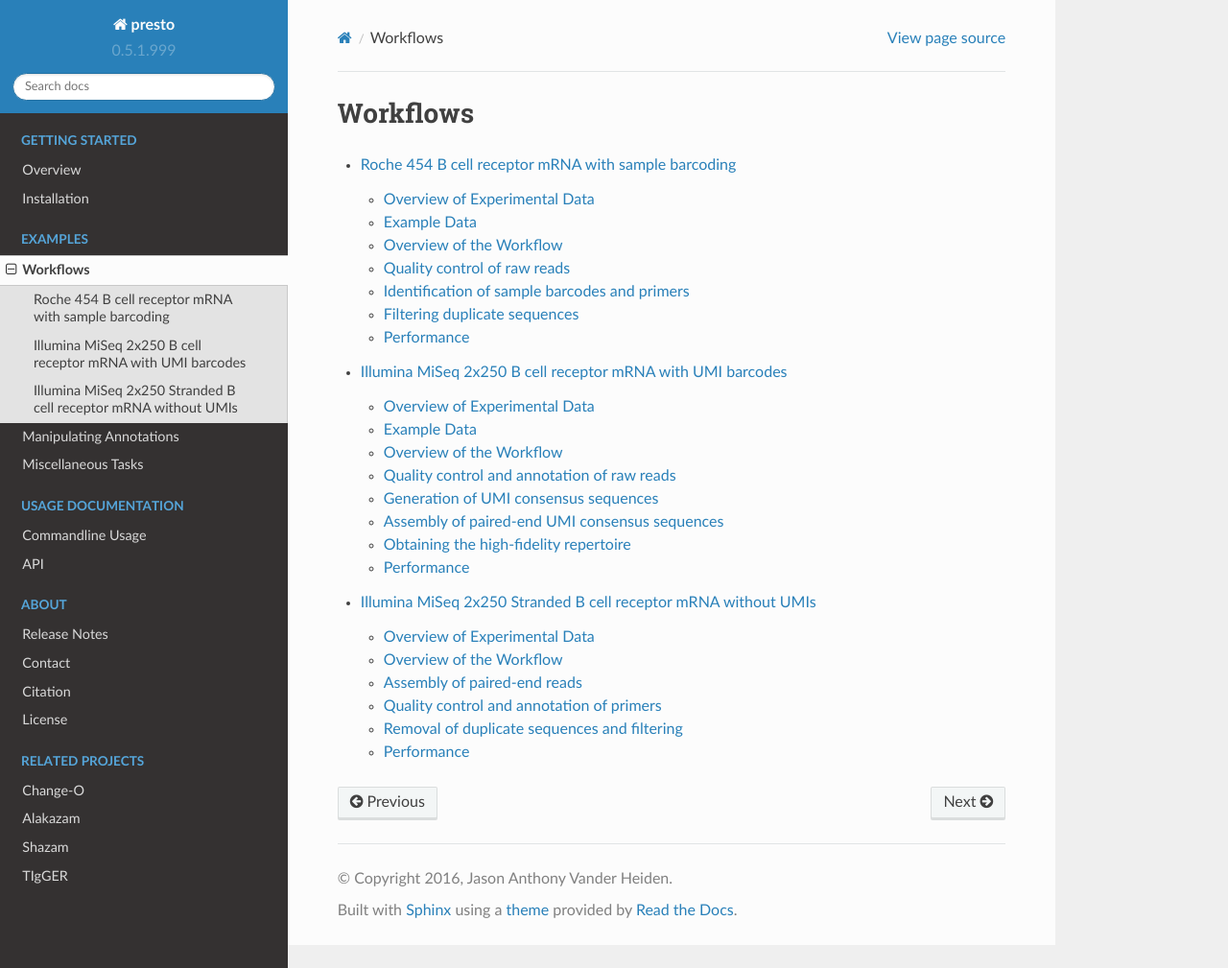
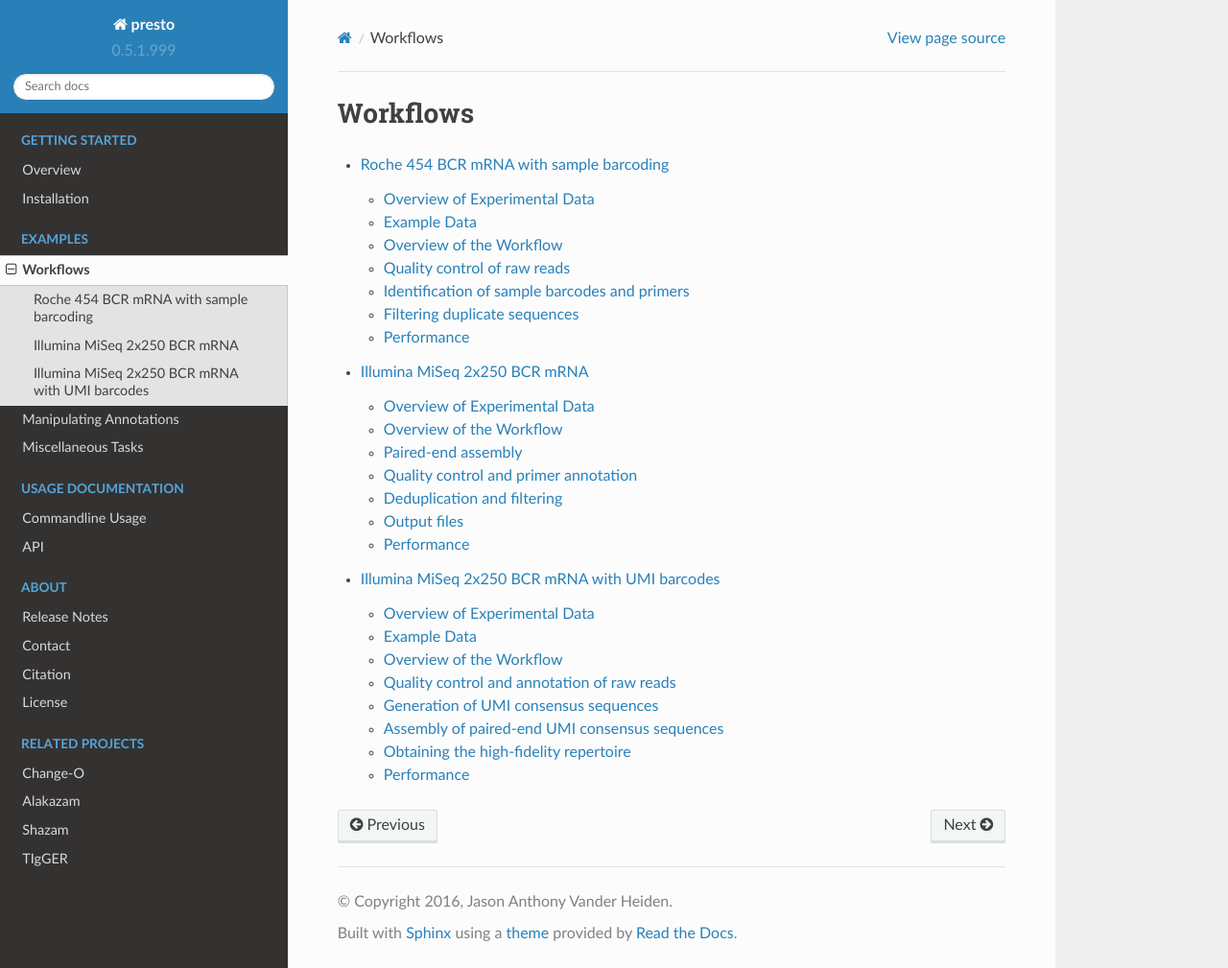
Before and after one commit to immcantation/presto, a Sphinx documentation site: the page built from docs/workflows.rst, in a window 1280 px wide and 1009 px high. Shown: the whole window at 96% size. Built offline with Sphinx 7.4.7 and the Read the Docs theme 2.0.0, drawn with Linux system fonts in a browser that asks for light colours; formulas are drawn with MathJax 3; some of the changed lines change nothing that is shown.

Commit message:
Finished Greiff2014 example workflow. And it's beautiful. *Pats self on back* *Waits silent and alone for applause that never comes*

```diff
--- a/docs/workflows.rst
+++ b/docs/workflows.rst
@@ -6,6 +6,6 @@
 .. toctree::
    :maxdepth: 2
 
-   workflows/454_Jiang2013
-   workflows/MiSeq_Stern2014
-   workflows/MiSeq_Greiff2014
+   workflows/Jiang2013_Workflow
+   workflows/Greiff2014_Workflow
+   workflows/Stern2014_Workflow
--- a/docs/workflows/MiSeq_Greiff2014.rst
+++ b/docs/workflows/Greiff2014_Workflow.rst
@@ -1,4 +1,4 @@
-Illumina MiSeq 2x250 Stranded B cell receptor mRNA without UMIs
+Illumina MiSeq 2x250 BCR mRNA
 ================================================================================
 
 Overview of Experimental Data
@@ -26,11 +26,7 @@
 We have hosted a small subset of the data (Accession: ERR346600) on the
 pRESTO website in FASTQ format, with accompanying primer files and an example
 workflow script. The sample data set and workflow script may be downloaded from
-here:
-
-.. todo::
-
-    `Greiff et al, 2014 example <http://clip.med.yale.edu/presto/examples/Example_Data_Greiff2014.zip>`__
+here: `Greiff et al, 2014 example <http://clip.med.yale.edu/presto/examples/Example_Greiff2014.zip>`__
 
 
 Overview of the Workflow
@@ -40,9 +36,9 @@
 from raw sequence reads to a fully annotated repertoire of complete V(D)J
 sequences. The workflow is divided into four high-level tasks:
 
-    1. Assembly of paired-end reads.
-    2. Quality control and annotation of primers.
-    3. Removal of duplicate sequences and filtering.
+    1. `Paired-end assembly`_
+    2. `Quality control and primer annotation`_
+    3. `Deduplication and filtering`_
 
 A graphical representation of the workflow along with the corresponding
 sequence of pRESTO commands is shown below.
@@ -55,9 +51,9 @@
 
     **Flowchart of processing steps.**
     Each pRESTO tool is shown as a colored box. The workflow is divided into
-    three primary tasks: (orange) asssembly of paired-end reads, (green)
-    quality control and primer annotation, and removal of duplicate sequences
-    and filtering (blue). The intermediate files output by each tool are not
+    three primary tasks: (orange) paired-end assembly, (green)
+    quality control and primer annotation, and deduplication and
+    filtering (blue). The intermediate files output by each tool are not
     shown for the sake of brevity.
 
 Commands
@@ -70,11 +66,12 @@
 
 :download:`Download Commands <scripts/Greiff2014_Commands.sh>`
 
-Assembly of paired-end reads
+Paired-end assembly
 --------------------------------------------------------------------------------
 
-Each set of paired-ends mate-pairs is first assembled into a full length Ig
-sequence using the ``align`` subcommand of the :ref:`AssemblePairs` tool:
+Each set of paired-ends mate-pairs is first assembled into a full length
+Ig sequence using the :program:`align` subcommand of
+the :ref:`AssemblePairs` tool:
 
 .. literalinclude:: scripts/Greiff2014_Commands.sh
    :language: none
@@ -82,23 +79,32 @@
    :lines: 2-3
 
 During assembly we have defined read 2 (V-region) as the head of the sequence
-(``--1`` argument) and read 2 as tail of the sequence (``--2`` argument). The
-``--coord`` argument defines the format of the sequence header so that
-:ref:`AssemblePairs` can properly identify mate-pairs; in this case, we use
-``--coord sra`` as out headers are in the SRA/ENA format.
+(:option:`-1 <AssemblePairs align -1>`) and read 2 as tail of the sequence
+(:option:`-2 <AssemblePairs align -2>`). The
+:option:`--coord <AssemblePairs align --coord>` argument defines the format of
+the sequence header so that :ref:`AssemblePairs` can properly identify mate-pairs;
+in this case, we use :option:`--coord sra <AssemblePairs align --coord>`
+as our headers are in the SRA/ENA format.
 
-The :ref:`ParseLog` tool:
+.. note::
+
+    For both the :ref:`AssemblePairs` and :ref:`PairSeq` commands using the
+    correct :option:`--coord <AssemblePairs align --coord>` argument is critical
+    for matching mate-pairs. The most common values to use are:
+    ``sra``, ``illumina``, ``454`` and ``presto``.
+
+The :ref:`ParseLog` tool is then used to build a tab-delimited file of
+results from the :ref:`AssemblePairs` log file:
 
  .. literalinclude:: scripts/Greiff2014_Commands.sh
    :language: none
    :lineno-match:
-   :lines: 15
+   :lines: 17
 
-is used to build a tab-delimited table of results from the :ref:`AssemblePairs`
-log file containing the following entries:
+Which will containing the following columns:
 
 ===================== ===============================
-AssemblePairs Field   Description
+Field                 Description
 ===================== ===============================
 ID                    Sequence name
 LENGTH                Length of the assembled sequence
@@ -107,50 +113,44 @@
 PVALUE                P-value for the assembly
 ===================== ===============================
 
-.. note::
-
-    For both the :ref:`AssemblePairs` and :ref:`PairSeq` commands using the
-    correct ``--coord`` argument is critical for matching mate-pairs. The most
-    common values to use are: ``sra``, ``illumina``, ``454`` and ``presto``.
-
 .. seealso::
 
     Depending on the amplicon length in your data, not all mate-pairs may overlap.
     For the sake of simplicity, we have excluded a demonstration of assembly
-    in such cases. pRESTO provides a couple approaches to deal with such reads,
-    including use of the V-region reference sequences to properly space
-    non-overlapping reads via the ``reference`` subcommand of :ref:`AssemblePairs`,
-    or, if all else fails, simplying sticking mate-pairs together end-to-end with
-    some intervening gap via the ``join`` subcommand.
+    in such cases. pRESTO provides a couple approaches to deal with such reads.
+    The :program:`reference` subcommand of :ref:`AssemblePairs` can use the
+    ungapped V-region reference sequences to properly space non-overlapping reads.
+    Or, if all else fails, the :program:`join` subcommand can be used to simply
+    stick mate-pairs together end-to-end with some intervening gap.
 
-Quality control and annotation of primers
+Quality control and primer annotation
 --------------------------------------------------------------------------------
 
 Removal of low quality reads
 ^^^^^^^^^^^^^^^^^^^^^^^^^^^^^^^^^^^^^^^^^^^^^^^^^^^^^^^^^^^^^^^^^^^^^^^^^^^^^^^^
 
 Quality control begins with the identification and removal of
-low-quality reads using the ``quality`` subcommand of the :ref:`FilterSeq` tool.
+low-quality reads using the :program:`quality` subcommand of the :ref:`FilterSeq` tool.
 In this example, reads with mean Phred quality scores less than
-20 are removed:
+20 (:option:`-q 20 <FilterSeq quality -q>`) are removed:
 
 .. literalinclude:: scripts/Greiff2014_Commands.sh
    :language: none
    :lineno-match:
    :lines: 4
 
-The :ref:`ParseLog` tool is used to build tab-delimited table from the
+The :ref:`ParseLog` tool is then used to build tab-delimited file from the
 :ref:`FilterSeq` log:
 
 .. literalinclude:: scripts/Greiff2014_Commands.sh
    :language: none
    :lineno-match:
-   :lines: 16
+   :lines: 18
 
-capturing the following annotations:
+Capturing the following annotations:
 
 ===================== ===============================
-FilterSeq Field       Description
+Field                 Description
 ===================== ===============================
 ID                    Sequence name
 QUALITY               Quality score
@@ -160,9 +160,9 @@
 ^^^^^^^^^^^^^^^^^^^^^^^^^^^^^^^^^^^^^^^^^^^^^^^^^^^^^^^^^^^^^^^^^^^^^^^^^^^^^^^^
 
 When dealing with Ig sequences, it is important to cut or mask the primers,
-as B-cell receptors are subject to somatic hypermutation (the
+as B cell receptors are subject to somatic hypermutation (the
 accumulation of point mutations in the DNA) and degenerate primer
-matches can look like mutations in downstream applications. The ``score``
+matches can look like mutations in downstream applications. The :program:`score`
 subcommand of :ref:`MaskPrimers` is used to identify and remove the V-region and
 C-region PCR primers for both reads:
 
@@ -174,48 +174,15 @@
 In this data set the authors have added a random sequence of 4 bp to the
 start of each read before the primer sequence to increase sequence diversity
 and the reliability of cluster calling on the Illumina platform.
-As such, both primers begin at position 4 (``--start 4``), but the C-region
-primer begins 4 bases from the end of the assembled read. The addition of the
-``--revpr`` argument to the second :ref:`MaskPrimers` step instructs the
-tool to reverse complement the primer sequences and check the tail of the
-read. The two primer regions have also been treated differently. The V-region
-primer has been masked (replaced by Ns) using the ``--mode mask`` argument
+As such, both primers begin at position 4 (:option:`--start 4 <MaskPrimers score --start>`),
+but the C-region primer begins 4 bases from the end of the assembled read.
+The addition of the :option:`--revpr <MaskPrimers score --revpr>` argument to the
+second :ref:`MaskPrimers` step instructs the tool to reverse complement the primer
+sequences and check the tail of the read. The two primer regions have also been treated
+differently. The V-region primer has been masked (replaced by Ns) using the
+:option:`--mode mask <MaskPrimers score --mode>` argument
 to preserve the V(D)J length, while the C-region primer has been removed
-from the sequence using the ``--mode cut`` argument.
-
-During each iteration of the :ref:`MaskPrimers` tool the *PRIMER*
-annotation field was updated with an additional value, such that after both
-iterations each sequences contains an annotation of the form::
-
-    PRIMER=V-region primer,C-region primer
-
-To simplify later analysis, the :ref:`ParseHeaders` tool is used to first
-expand this single annotation into two separate annotations using the
-``expand`` subcommand. Then, the expanded fiels are renamed to *VPRIMER*
-and *CPRIMER* using the ``rename`` subcommand:
-
-.. literalinclude:: scripts/Greiff2014_Commands.sh
-   :language: none
-   :lineno-match:
-   :lines: 9-10
-
-To summarize these steps, the :ref:`ParseLog` tool is used to build tab-delimited
-tables from the two :ref:`MaskPrimers` logs:
-
-.. literalinclude:: scripts/Greiff2014_Commands.sh
-   :language: none
-   :lineno-match:
-   :lines: 17
-
-capturing the following annotations:
-
-===================== ===============================
-MaskPrimers Field     Description
-===================== ===============================
-ID                    Sequence name
-PRIMER                Primer name
-ERROR                 Primer match error rate
-===================== ===============================
+from the sequence using the :option:`--mode cut <MaskPrimers score --mode>` argument.
 
 .. note::
 
@@ -224,16 +191,50 @@
     end of the amplicon and read 2 is always the V-region end.  If your
     data is unstranded (50% of the reads are forward, 50% are reversed),
     then you must modify the first :ref:`MaskPrimers` step
-    to account for this by using the ``align`` subcommand instead::
+    to account for this by using the :program:`align` subcommand instead::
 
         MaskPrimers.py align -s M1*quality-pass.fastq -p Greiff2014_VPrimers.fasta \
-            --mode mask --maxlen 30 --log MP1.log
+            --maxlen 30 --mode mask --log MP1.log
 
-    This will perform a slower process of aligning the primers, checking
+    This will perform a slower process of locally aligning the primers, checking
     the reverse compliment of each read for matches, and correcting the
     the output sequences to the forward orientation (V to J).
 
-Removal of duplicate sequences and filtering
+During each iteration of the :ref:`MaskPrimers` tool the ``PRIMER``
+annotation field was updated with an additional value, such that after both
+iterations each sequences contains an annotation of the form::
+
+    PRIMER=V-region primer,C-region primer
+
+To simplify later analysis, the :ref:`ParseHeaders` tool is used to first
+expand this single annotation into two separate annotations using the
+:program:`expand` subcommand. Then, the expanded fields are renamed to ``VPRIMER``
+and ``CPRIMER`` using the :program:`rename` subcommand:
+
+.. literalinclude:: scripts/Greiff2014_Commands.sh
+   :language: none
+   :lineno-match:
+   :lines: 9-10
+
+To summarize these steps, the :ref:`ParseLog` tool is used to build tab-delimited
+files from the two :ref:`MaskPrimers` logs:
+
+.. literalinclude:: scripts/Greiff2014_Commands.sh
+   :language: none
+   :lineno-match:
+   :lines: 19
+
+Capturing the following annotations:
+
+===================== ===============================
+Field                 Description
+===================== ===============================
+ID                    Sequence name
+PRIMER                Primer name
+ERROR                 Primer match error rate
+===================== ===============================
+
+Deduplication and filtering
 --------------------------------------------------------------------------------
 
 Removal of duplicate sequences
@@ -242,11 +243,12 @@
 The last stage of the workflow involves two filtering steps to yield
 the final repertoire. First, the set of unique sequences is identified using the
 :ref:`CollapseSeq` tool, allowing for up to 20 interior N-valued positions
-(``-n 20 --inner`` arguments), and requiring that all reads considered duplicated
-share the same C-region primer (isotype annotation). Additionally, the V-region
-primer annotations of the set of duplicate reads are propagated into the
-annotation of each retained unique sequence (``--cf VPRIMER --act set``
-arguments):
+(:option:`-n 20 <CollapseSeq -n>` and :option:`--inner <CollapseSeq --inner>`),
+and requiring that all reads considered duplicates share the same C-region primer
+annotation (:option:`--uf CPRIMER <CollapseSeq --uf>`). Additionally, the
+V-region primer annotations of the set of duplicate reads are propagated into the
+annotation of each retained unique sequence (:option:`--cf VPRIMER <CollapseSeq --cf>`
+and :option:`--act set <CollapseSeq --act>`):
 
 .. literalinclude:: scripts/Greiff2014_Commands.sh
    :language: none
@@ -257,26 +259,52 @@
 ^^^^^^^^^^^^^^^^^^^^^^^^^^^^^^^^^^^^^^^^^^^^^^^^^^^^^^^^^^^^^^^^^^^^^^^^^^^^^^^^
 
 CollapseSeq stores the count of duplicate reads for each sequence in the
-*DUPCOUNT* annotation. Following duplicate removal, the data is subset
+``DUPCOUNT`` annotation. Following duplicate removal, the data is subset
 to only those unique sequence with at least two representative reads by
-using the ``group`` subcommand of :ref:`SplitSeq` on the count field (``-f
-DUPCOUNT`` argument) and specifying a numeric threshold (``--num 2``
-argument):
+using the :program:`group` subcommand of :ref:`SplitSeq` on the count field
+(:option:`-f DUPCOUNT <SplitSeq group -f>`) and specifying a numeric threshold
+(:option:`--num 2 <SplitSeq group --num>`):
 
 .. literalinclude:: scripts/Greiff2014_Commands.sh
    :language: none
    :lineno-match:
-   :lines: 12-14
+   :lines: 14-15
 
-Finally, the annotations, including duplicate read count (*DUPCOUNT*),
-isotype (*CPRIMER*) and V-region primer (*VPRIMER*), of the final
-repertoire are then extracted from the sequence file into a
-tab-delimited table using the ``table`` subcommand of :ref:`ParseHeaders`:
+Creating an annotation table
+^^^^^^^^^^^^^^^^^^^^^^^^^^^^^^^^^^^^^^^^^^^^^^^^^^^^^^^^^^^^^^^^^^^^^^^^^^^^^^^^
+
+Finally, the annotations, including duplicate read count (``DUPCOUNT``), isotype
+(``CPRIMER``) and V-region primer (``VPRIMER``), of the final repertoire are then
+extracted from the :ref:`SplitSeq` output into a tab-delimited file using the
+:program:`table` subcommand of :ref:`ParseHeaders`:
 
 .. literalinclude:: scripts/Greiff2014_Commands.sh
    :language: none
    :lineno-match:
-   :lines: 18-19
+   :lines: 16
+
+Output files
+--------------------------------------------------------------------------------
+
+The final set of sequences, which serve as input to a V(D)J reference aligner
+(Eg, IMGT/HighV-QUEST or IgBLAST), and tables that can be plotted for quality
+control are:
+
+=============================== ===============================
+File                            Description
+=============================== ===============================
+M1-FINAL_collapse-unique.fastq  Total unique sequences
+M1-FINAL_atleast-2.fastq        Unique sequences represented by at least 2 reads
+M1-FINAL_atleast-2_headers.tab  Annotation table of the atleast-2 file
+AP_table.tab                    Table of the AssemblePairs log
+FS_table.tab                    Table of the FilterSeq log
+MP1_table.tab                   Table of the V-region MaskPrimers log
+MP2_table.tab                   Table of the C-region MaskPrimers log
+=============================== ===============================
+
+A number of other intermediate and log files are generated during the workflow,
+which allows easy tracking/reversion of processing steps. These files are not
+listed in the table above.
 
 Performance
 --------------------------------------------------------------------------------
--- a/docs/workflows/454_Jiang2013.rst
+++ b/docs/workflows/Jiang2013_Workflow.rst
@@ -1,4 +1,4 @@
-Roche 454 B cell receptor mRNA with sample barcoding
+Roche 454 BCR mRNA with sample barcoding
 ================================================================================
 
 Overview of Experimental Data
--- a/docs/workflows/MiSeq_Stern2014.rst
+++ b/docs/workflows/Stern2014_Workflow.rst
@@ -1,4 +1,4 @@
-Illumina MiSeq 2x250 B cell receptor mRNA with UMI barcodes
+Illumina MiSeq 2x250 BCR mRNA with UMI barcodes
 ================================================================================
 
 Overview of Experimental Data
```
Also changed, not shown: docs/workflows/AbSeqV3_Workflow.rst (renamed from docs/workflows/MiSeq_AbSeqV3.rst), docs/workflows/Tipton2015_Workflow.rst (renamed from docs/workflows/MiSeq_Tipton2015.rst), docs/workflows/VHVL_Workflow.rst (renamed from docs/workflows/MiSeq_VHVL.rst), docs/workflows/figures/Greiff2014_Flowchart.svg, docs/workflows/figures/Greiff2014_ReadConfiguration.svg, examples/Greiff2014/README.rst, examples/Jiang2013/README.rst, examples/Stern2014/README.rst, 2 other files.
